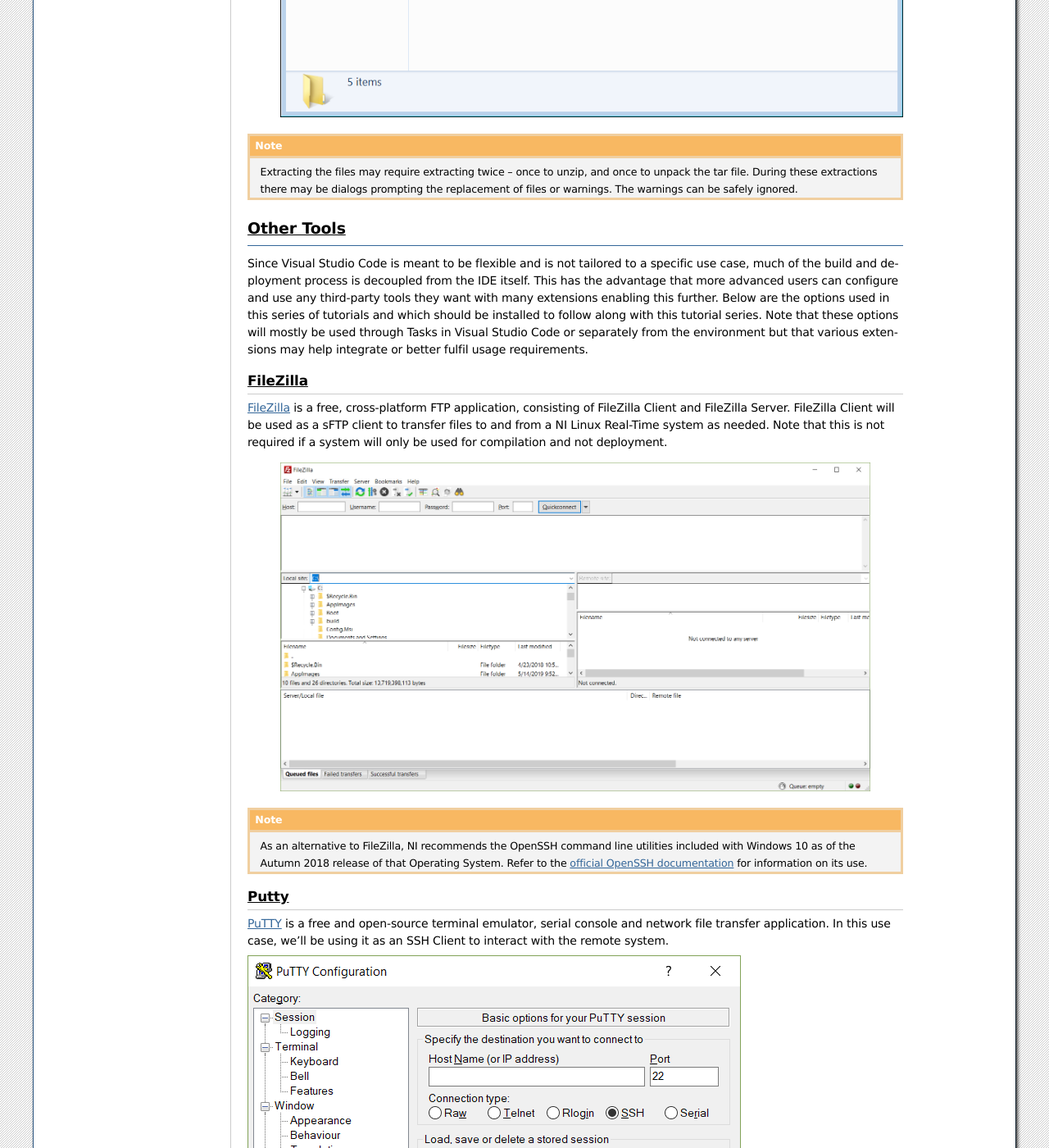
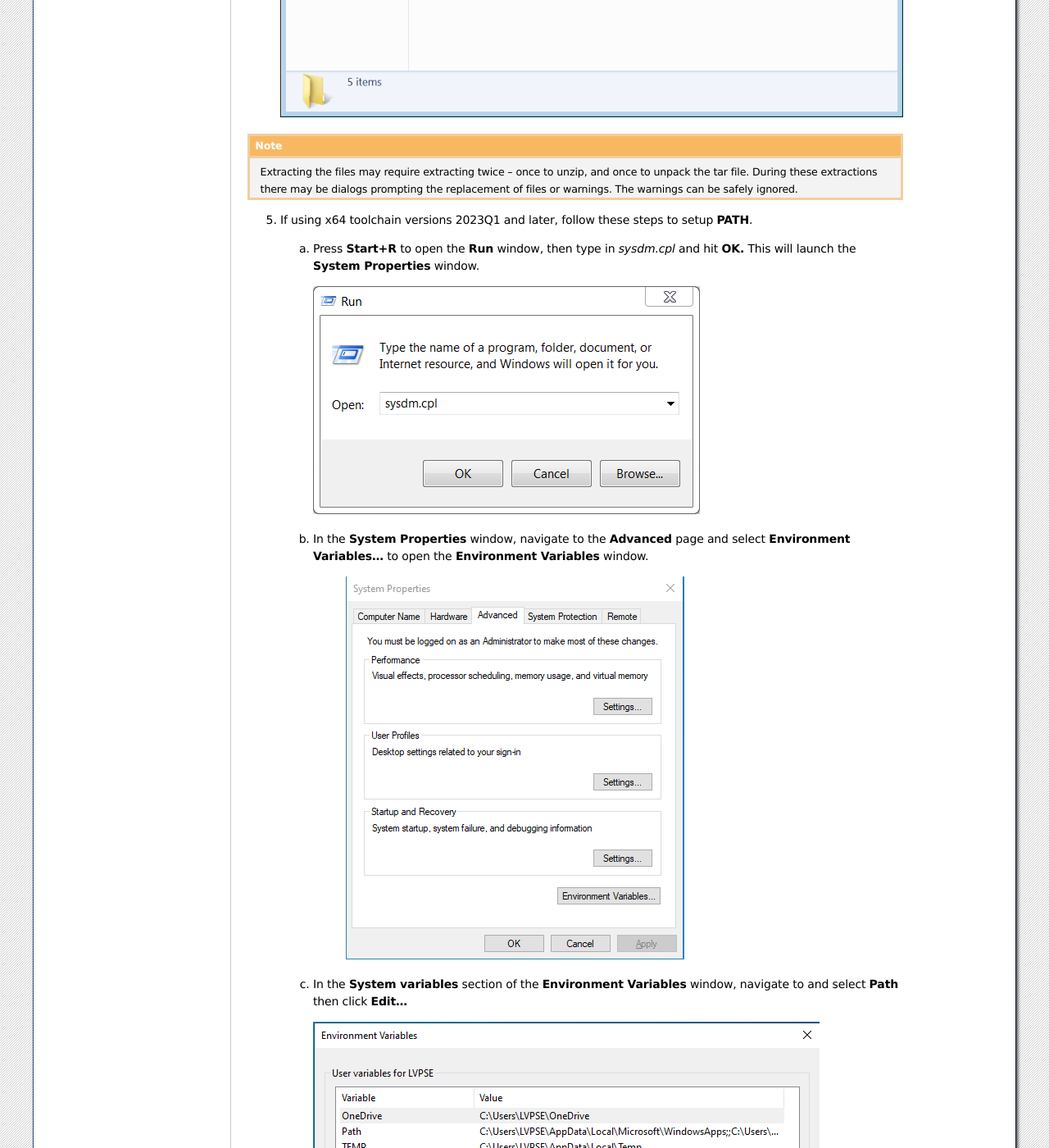
Before and after one commit to ni/nilrt-docs, a Sphinx documentation site: the page built from docs/source/cross_compile/config_dev_system.rst, in a window 1280 px wide and 1400 px high, scrolled down 4694 px. Shown: the whole window at 82% size. Built offline with Sphinx 7.4.7, drawn with Linux system fonts in a browser that asks for light colours; some of the changed text lies outside the part shown.

Commit message:
config_dev_system: Set PATH for 2023Q1+ x64 toolchain
x64 toolchain versions 2023Q1 and later require setting system PATH to
sysroots\x86_64-w64-mingw32\usr\bin so gcc can find libwinpthread-1.dll.

Signed-off-by: Chaitanya Vadrevu <chaitanya.vadrevu@ni.com>

```diff
--- a/docs/source/cross_compile/config_dev_system.rst
+++ b/docs/source/cross_compile/config_dev_system.rst
@@ -162,6 +162,43 @@
    may be dialogs prompting the replacement of files or warnings. The
    warnings can be safely ignored.
 
+5. | If using x64 toolchain versions 2023Q1 and later, follow these steps
+     to setup **PATH**.
+
+   a. | Press **Start+R** to open the **Run** window, then type in
+        *sysdm.cpl* and hit **OK.** This will launch the **System
+        Properties** window.
+
+      .. image:: media/config_pc/image10.png
+
+   b. | In the **System Properties** window, navigate to the **Advanced**
+        page and select **Environment Variables…** to open the
+        **Environment Variables** window.
+
+         .. image:: media/config_pc/image11.png
+
+   c. | In the **System variables** section of the **Environment
+        Variables** window, navigate to and select **Path** then click
+        **Edit…**
+
+      .. image:: media/config_pc/image12.png
+
+   d. | In the **Edit environment variable** window, click **New** to add a
+        new path.
+
+      .. image:: media/config_pc/image13.png
+
+   e. | Enter *C:\\build\\<toolchain version>\\x64\\sysroots\\x86_64-w64-mingw32\\usr\\bin*.
+        Click **OK**.
+
+      .. image:: media/config_pc/image17.png
+
+   f. Click **OK** twice more to exit the **System Properties** window.
+
+   .. note::
+      If multiple toolchain versions are installed on the same system,
+      update this PATH to the currently-in-use version.
+
 Other Tools
 -----------
 
```
Also changed, not shown: docs/source/cross_compile/media/config_pc/image17.png (added).
